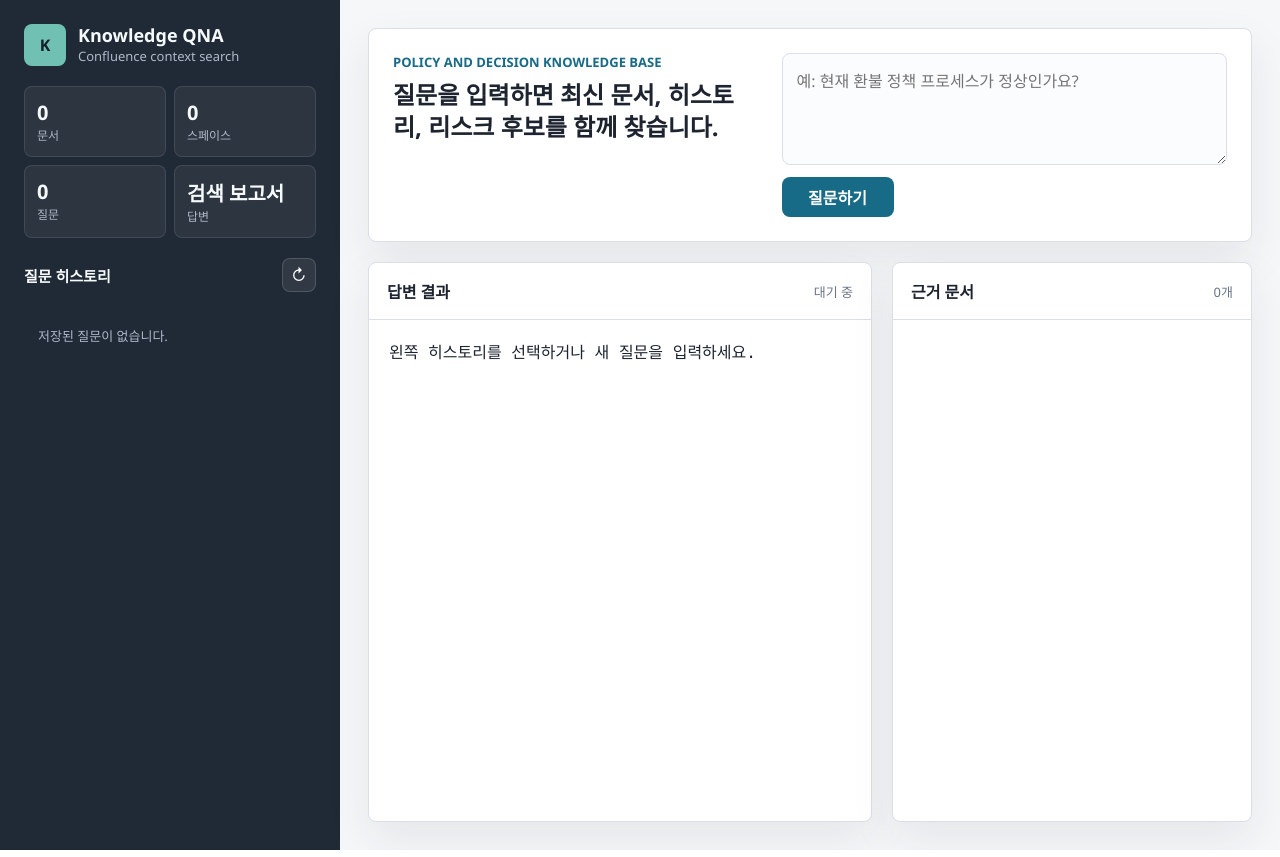
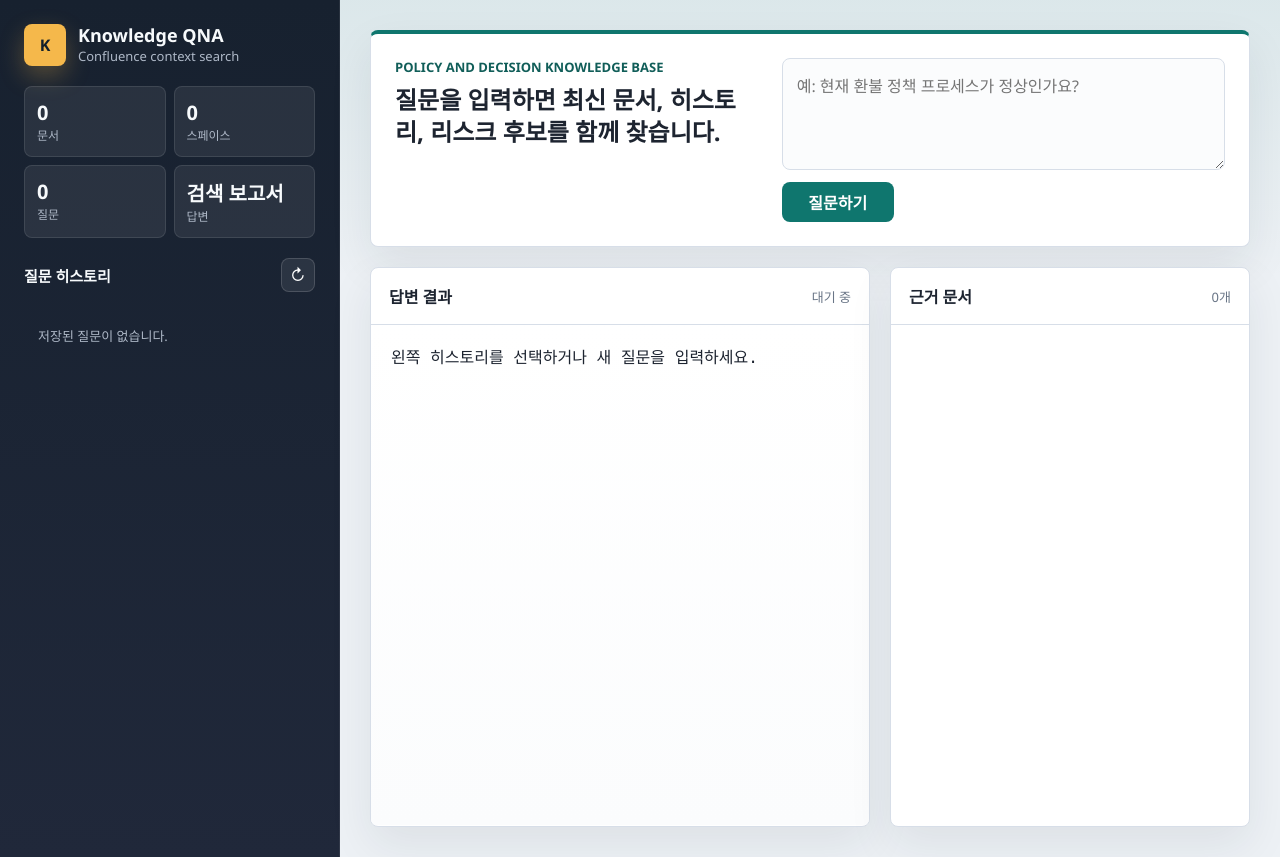
Before and after one commit to SUPASONIC-hub/confluence-context-qna, a Flask app: page / in a window 1280 px wide. Run offline with Flask 3, Linux system fonts and the light colour scheme; data that the repository does not hold is empty.

Commit message:
Fix static asset cache and refresh UI styling

```diff
--- a/app.py
+++ b/app.py
@@ -11,6 +11,16 @@ from confluence_qna import connect_db, generate_answer, ingest, merged_hits
 
 
 app = Flask(__name__)
+app.config["SEND_FILE_MAX_AGE_DEFAULT"] = 0
+
+
+@app.after_request
+def add_cache_headers(response):
+    if request.path.startswith("/static/"):
+        response.headers["Cache-Control"] = "no-store, no-cache, must-revalidate, max-age=0"
+        response.headers["Pragma"] = "no-cache"
+        response.headers["Expires"] = "0"
+    return response
 
 
 def init_history_table() -> None:
--- a/static/styles.css
+++ b/static/styles.css
@@ -1,13 +1,16 @@
 :root {
   color-scheme: light;
-  --bg: #f6f7f9;
+  --bg: #edf1f5;
   --panel: #ffffff;
-  --panel-subtle: #f0f3f7;
+  --panel-subtle: #f3f7fb;
   --text: #1d2430;
   --muted: #697586;
-  --line: #d9dee8;
-  --accent: #176b87;
-  --accent-dark: #0f4f64;
+  --line: #d7dee8;
+  --accent: #0f766e;
+  --accent-dark: #115e59;
+  --sidebar: #17212f;
+  --sidebar-soft: #223044;
+  --highlight: #f5b84b;
   --risk: #b54708;
   --shadow: 0 18px 45px rgba(29, 36, 48, 0.08);
 }
@@ -19,7 +22,9 @@
 body {
   margin: 0;
   min-height: 100vh;
-  background: var(--bg);
+  background:
+    linear-gradient(180deg, rgba(15, 118, 110, 0.08), transparent 280px),
+    var(--bg);
   color: var(--text);
   font-family: "Segoe UI", system-ui, -apple-system, BlinkMacSystemFont, sans-serif;
 }
@@ -40,8 +45,9 @@ textarea {
   flex-direction: column;
   gap: 20px;
   padding: 24px;
-  background: #202936;
+  background: linear-gradient(180deg, var(--sidebar), #20283a);
   color: #f7fafc;
+  border-right: 1px solid rgba(255, 255, 255, 0.08);
 }
 
 .brand {
@@ -56,9 +62,10 @@ textarea {
   width: 42px;
   height: 42px;
   border-radius: 8px;
-  background: #70c1b3;
+  background: var(--highlight);
   color: #12202a;
   font-weight: 800;
+  box-shadow: 0 10px 24px rgba(245, 184, 75, 0.28);
 }
 
 .brand h1,
@@ -88,7 +95,7 @@ textarea {
   padding: 12px;
   border: 1px solid rgba(255, 255, 255, 0.1);
   border-radius: 8px;
-  background: rgba(255, 255, 255, 0.06);
+  background: rgba(255, 255, 255, 0.075);
 }
 
 .stats strong,
@@ -128,6 +135,11 @@ textarea {
   cursor: pointer;
 }
 
+.history-head button:hover {
+  background: rgba(245, 184, 75, 0.18);
+  border-color: rgba(245, 184, 75, 0.55);
+}
+
 .history-list {
   display: flex;
   flex-direction: column;
@@ -149,8 +161,8 @@ textarea {
 
 .history-item:hover,
 .history-item.active {
-  background: rgba(112, 193, 179, 0.16);
-  border-color: rgba(112, 193, 179, 0.55);
+  background: rgba(15, 118, 110, 0.28);
+  border-color: rgba(94, 234, 212, 0.55);
 }
 
 .history-item strong {
@@ -168,7 +180,7 @@ textarea {
   display: flex;
   flex-direction: column;
   gap: 20px;
-  padding: 28px;
+  padding: 30px;
   min-width: 0;
 }
 
@@ -186,11 +198,12 @@ textarea {
   grid-template-columns: minmax(260px, 0.9fr) minmax(320px, 1.1fr);
   gap: 24px;
   padding: 24px;
+  border-top: 4px solid var(--accent);
 }
 
 .eyebrow {
   margin: 0 0 8px;
-  color: var(--accent);
+  color: var(--accent-dark);
   font-size: 13px;
   font-weight: 700;
   text-transform: uppercase;
@@ -237,6 +250,10 @@ button[type="submit"] {
   cursor: pointer;
 }
 
+button[type="submit"]:hover {
+  background: var(--accent-dark);
+}
+
 button[type="submit"]:disabled {
   cursor: wait;
   background: #8da5af;
@@ -278,6 +295,7 @@ button[type="submit"]:disabled {
   overflow: auto;
   font-family: "Consolas", "D2Coding", monospace;
   line-height: 1.65;
+  background: linear-gradient(180deg, #ffffff, #fbfcfd);
 }
 
 .answer-output a {
@@ -299,6 +317,7 @@ button[type="submit"]:disabled {
   border-radius: 8px;
   padding: 14px;
   background: #fbfcfd;
+  border-left: 4px solid var(--accent);
 }
 
 .source-card a {
--- a/templates/index.html
+++ b/templates/index.html
@@ -4,7 +4,7 @@
     <meta charset="utf-8" />
     <meta name="viewport" content="width=device-width, initial-scale=1" />
     <title>Confluence Knowledge QNA</title>
-    <link rel="stylesheet" href="{{ url_for('static', filename='styles.css') }}" />
+    <link rel="stylesheet" href="{{ url_for('static', filename='styles.css', v='20260722-2') }}" />
   </head>
   <body>
     <div class="app-shell">
@@ -64,6 +64,6 @@
       </main>
     </div>
 
-    <script src="{{ url_for('static', filename='app.js') }}"></script>
+    <script src="{{ url_for('static', filename='app.js', v='20260722-2') }}"></script>
   </body>
 </html>
```
